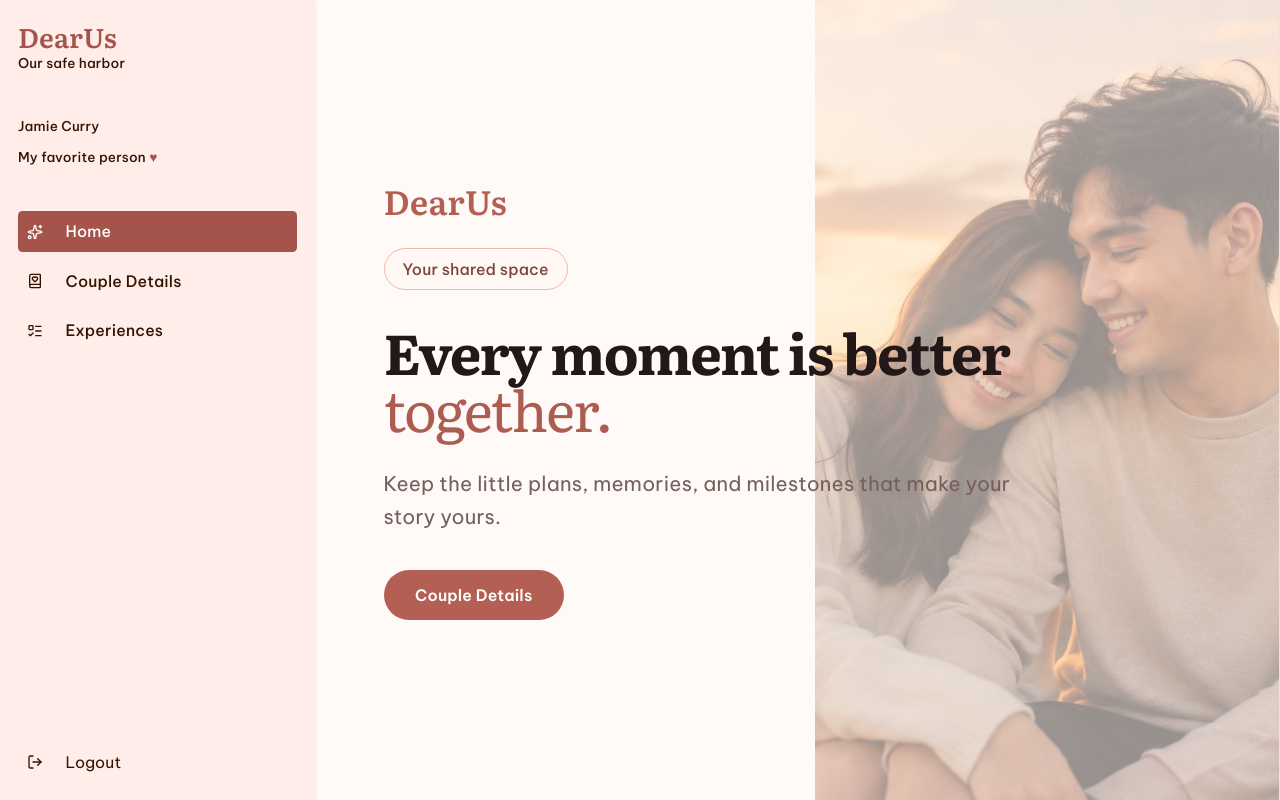
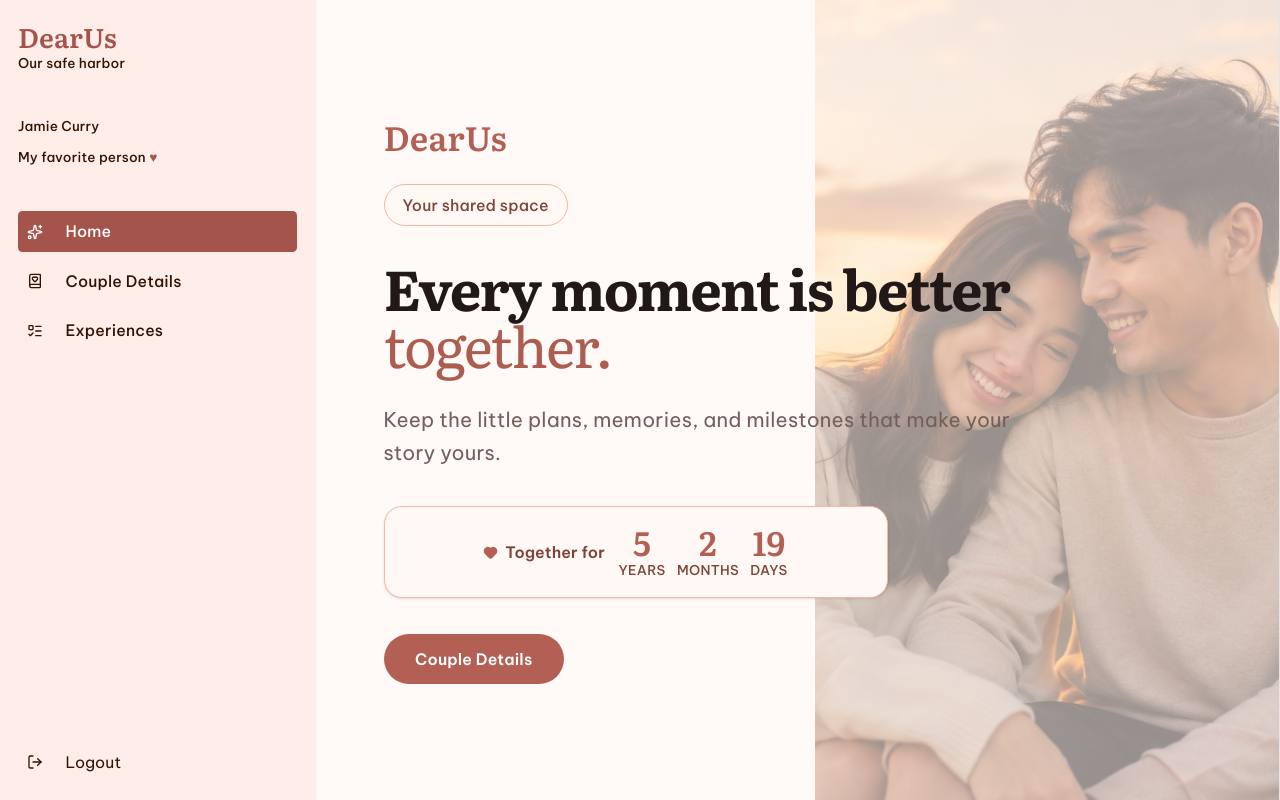
Before and after one commit to jokserpokser/dearUs-app, a React (Vite) app in the folder frontend/: page /demo in a window 1280 px wide. Built offline with nearby package versions, Linux system fonts and the light colour scheme; no server answers; a web font is replaced by a local one.

Commit message:
feat: add CoupleDuration component to display duration since anniversary on Dashboard

```diff
--- /dev/null
+++ b/frontend/src/components/CoupleDuration.tsx
@@ -0,0 +1,83 @@
+import { Heart } from "lucide-react";
+
+interface DurationValue {
+  label: string;
+  value: string;
+}
+
+const parseAnniversary = (anniversary: string): Date | null => {
+  const [year, month, day] = anniversary.split("T")[0].split("-").map(Number);
+  if (year == null || month == null || day == null) return null;
+  return new Date(year, month - 1, day);
+};
+
+const countDuration = (
+  start: Date,
+  end: Date,
+): { years: number; months: number; days: number } | null => {
+  if (end < start) return null;
+
+  let years = end.getFullYear() - start.getFullYear();
+  let months = end.getMonth() - start.getMonth();
+  let days = end.getDate() - start.getDate();
+
+  if (days < 0) {
+    months -= 1;
+    days += new Date(end.getFullYear(), end.getMonth(), 0).getDate();
+  }
+  if (months < 0) {
+    years -= 1;
+    months += 12;
+  }
+  return { years, months, days };
+};
+
+const pluralize = (count: number, singular: string, plural: string) =>
+  count === 1 ? singular : plural;
+
+export const CoupleDuration = ({
+  anniversary,
+}: {
+  anniversary?: string | null;
+}) => {
+  const anniversaryDate = anniversary ? parseAnniversary(anniversary) : null;
+  const duration =
+    anniversaryDate != null
+      ? countDuration(anniversaryDate, new Date())
+      : null;
+
+  if (duration == null) return null;
+
+  const values: DurationValue[] = [
+    { value: String(duration.years), label: pluralize(duration.years, "year", "years") },
+    { value: String(duration.months), label: pluralize(duration.months, "month", "months") },
+    { value: String(duration.days), label: pluralize(duration.days, "day", "days") },
+  ];
+
+  const rendered = values.map((unit, index) => (
+    <span
+      key={unit.label + index}
+      className="flex flex-col items-center gap-0.5 text-center"
+    >
+      <span
+        className="text-2xl font-semibold leading-none text-[#b45f53] sm:text-3xl"
+        style={{ fontFamily: "Literata" }}
+      >
+        {unit.value}
+      </span>
+      <span className="text-[10px] font-medium uppercase tracking-wide text-[#7c4439] sm:text-xs">
+        {unit.label}
+      </span>
+    </span>
+  ));
+
+  return (
+    <div className="mt-8 flex w-full max-w-md items-center justify-center gap-x-3 whitespace-nowrap rounded-2xl border border-[#f0b8a5] bg-[#fff8f5] px-5 py-4 shadow-sm">
+      <span className="flex items-center gap-1.5 text-sm font-semibold text-[#7c4439]">
+        <Heart size={15} className="fill-[#b45f53] text-[#b45f53]" />
+        Together for
+      </span>
+      <span className="flex items-center gap-x-2.5">{rendered}</span>
+    </div>
+  );
+};
--- a/frontend/src/pages/Dashboard.tsx
+++ b/frontend/src/pages/Dashboard.tsx
@@ -1,4 +1,5 @@
 import { Navbar } from "../components/Navbar";
+import { CoupleDuration } from "../components/CoupleDuration";
 import { useAuth } from "../context/AuthContext";
 import { useNavigate } from "react-router-dom";
 import coupleBackground from "../assets/images/CoupleBG.png";
@@ -6,7 +7,7 @@ import { isDemoMode } from "../services/demoMode";
 
 export const Dashboard = () => {
   const navigate = useNavigate();
-  const { user } = useAuth();
+  const { user, couple } = useAuth();
 
   return (
     <>
@@ -32,6 +33,10 @@ export const Dashboard = () => {
               Keep the little plans, memories, and milestones that make your
               story yours.
             </p>
+
+            {user?.couple_id && (
+              <CoupleDuration anniversary={couple?.anniversary} />
+            )}
 
             {!user?.couple_id ? (
               <div className="mt-8 flex w-full max-w-md flex-col gap-3 text-sm font-semibold sm:flex-row">
```
